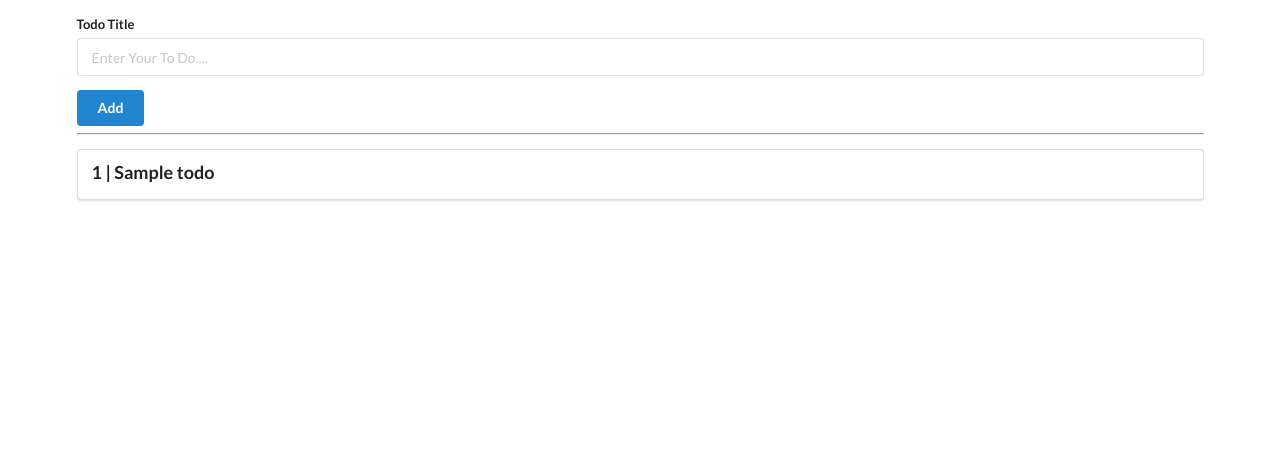
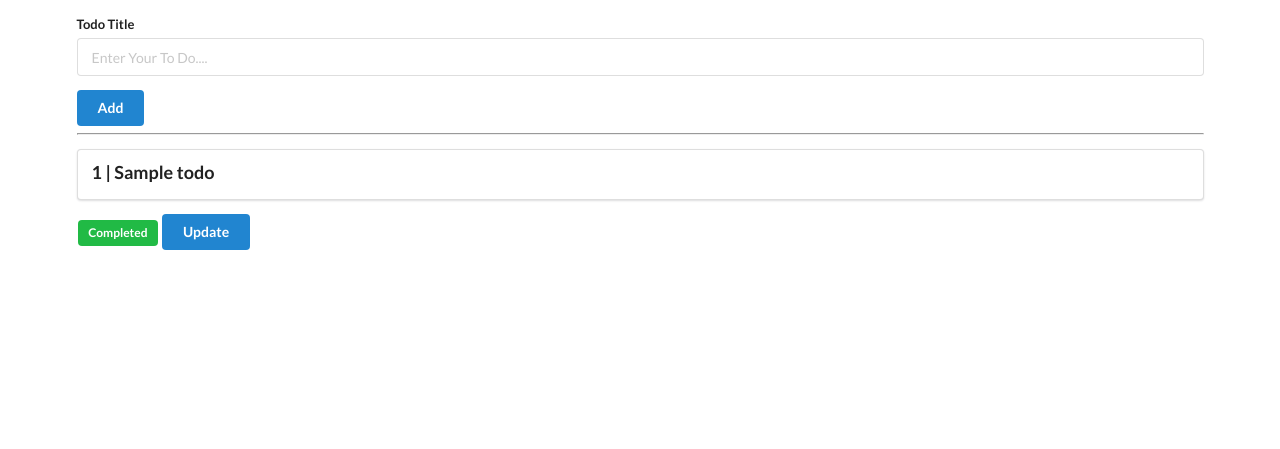
Before and after one commit to coderwoder/ToDoMate, a Flask app: page / in a window 1280 px wide. Shown: the part 82-531 px from the top of the page. Run offline with Flask 3, Linux system fonts and the light colour scheme; tables that the repository leaves empty hold one stand-in row (values such as "Sample post").

Commit message:
Added update button

```diff
--- a/flasktodo/templates/index.html
+++ b/flasktodo/templates/index.html
@@ -24,6 +24,16 @@
         <div class="ui segment">
             <p class="ui big header">{{ todo.id }} | {{ todo.title }} </p>
         </div>
+
+        {% if todo.status == False %}
+        <span class="ui gray label"> Uncompleted </span>
+
+        {% else %}
+        <span class="ui green label"> Completed </span>
+        {% endif %}
+
+        <a class="ui blue button" href="/update_status/{{ todo.id }}"> Update </a>
+
         {% endfor %}
 
     </div>
--- a/flasktodo/todo.py
+++ b/flasktodo/todo.py
@@ -20,10 +20,17 @@ def home():
 @app.route("/add",methods=["POST"])
 def add():
     title=request.form.get("title") # Fetch the title
-    new_todo=Todo(title=title) # Make the table, add the values
+    new_todo=Todo(title=title,status=False) # Make the table, add the values
     db.session.add(new_todo)
     db.session.commit()
     return redirect(url_for("home")) # Send (merge) it to the Home page
+
+@app.route("/update_status/<int:todo_id>") #kind fo like adding a parameter of int type
+def update_status(todo_id):
+    updated_todo=Todo.query.filter_by(id=todo_id).first()
+    updated_todo.status= not updated_todo.status
+    db.session.commit()
+    return redirect(url_for("home"))
 
 if __name__ == '__main__':
     app.app_context().push()
```
Also changed, not shown: flasktodo/instance/data.db.
